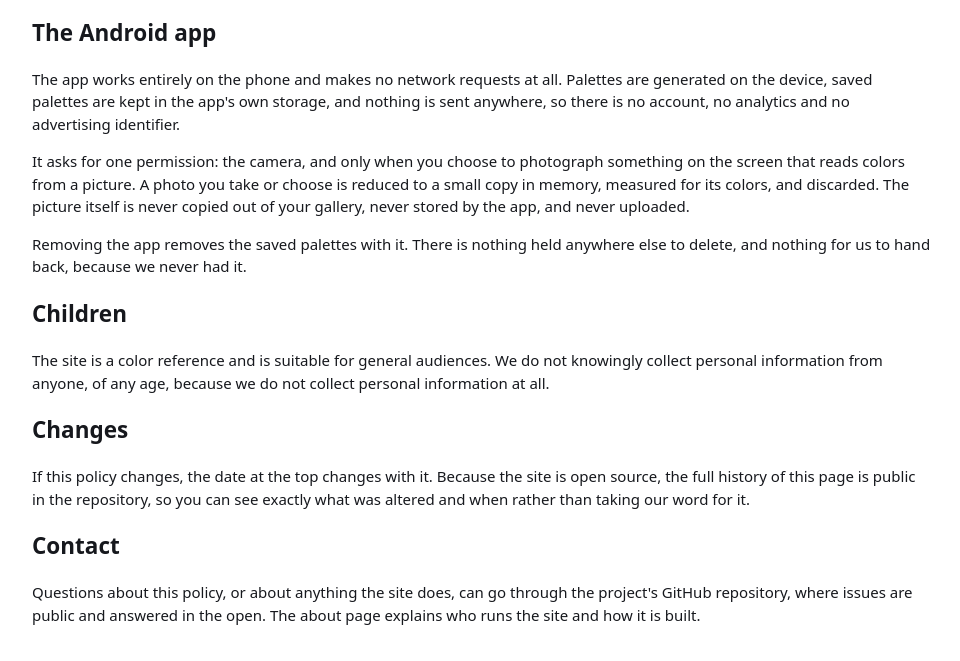
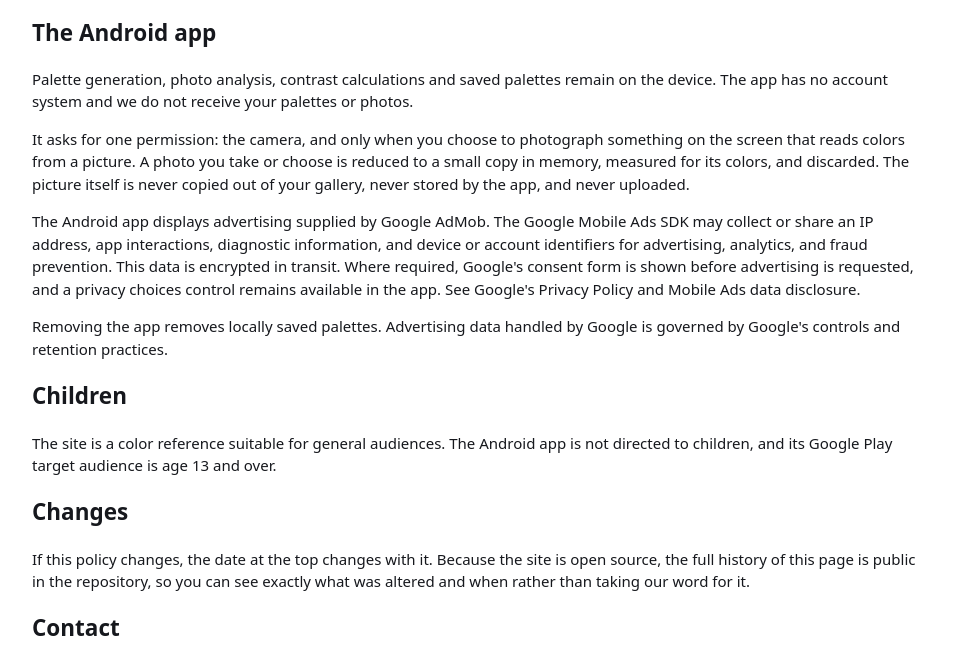
Before and after one commit to PaletteVault/palettevault.github.io, an Astro site: page /privacy in a window 1280 px wide. Shown: the part 1366-2027 px from the top of the page, without its empty margins (158-1118 px from the left). Built offline with nearby package versions, Linux system fonts and the light colour scheme; Astro itself is replaced by a stand-in of ours.

Commit message:
app-ads.txt added

```diff
--- /dev/null
+++ b/public/app-ads.txt
@@ -0,0 +1 @@
+google.com, pub-8429290713386535, DIRECT, f08c47fec0942fa0
--- a/src/pages/privacy.astro
+++ b/src/pages/privacy.astro
@@ -15,7 +15,7 @@
  */
 import Layout from '../layouts/Layout.astro';
 
-const UPDATED = 'September 2026';
+const UPDATED = 'November 19, 2026';
 
 const site = Astro.site ?? new URL('https://palette-vault.example');
 const schema = [
@@ -135,9 +135,8 @@ const schema = [
 
 		<h2>The Android app</h2>
 		<p>
-			The app works entirely on the phone and makes no network requests at all. Palettes are
-			generated on the device, saved palettes are kept in the app's own storage, and nothing is
-			sent anywhere, so there is no account, no analytics and no advertising identifier.
+			Palette generation, photo analysis, contrast calculations and saved palettes remain on the
+			device. The app has no account system and we do not receive your palettes or photos.
 		</p>
 		<p>
 			It asks for one permission: the camera, and only when you choose to photograph something on
@@ -146,15 +145,25 @@ const schema = [
 			copied out of your gallery, never stored by the app, and never uploaded.
 		</p>
 		<p>
-			Removing the app removes the saved palettes with it. There is nothing held anywhere else to
-			delete, and nothing for us to hand back, because we never had it.
+			The Android app displays advertising supplied by Google AdMob. The Google Mobile Ads SDK may
+			collect or share an IP address, app interactions, diagnostic information, and device or account
+			identifiers for advertising, analytics, and fraud prevention. This data is encrypted in transit.
+			Where required, Google's consent form is shown before advertising is requested, and a privacy
+			choices control remains available in the app. See Google's{
+				' '
+			}<a href='https://policies.google.com/privacy' rel='noopener'>Privacy Policy</a> and{
+				' '
+			}<a href='https://developers.google.com/admob/android/privacy/play-data-disclosure' rel='noopener'>Mobile Ads data disclosure</a>.
+		</p>
+		<p>
+			Removing the app removes locally saved palettes. Advertising data handled by Google is governed
+			by Google's controls and retention practices.
 		</p>
 
 		<h2>Children</h2>
 		<p>
-			The site is a color reference and is suitable for general audiences. We do not knowingly
-			collect personal information from anyone, of any age, because we do not collect personal
-			information at all.
+			The site is a color reference suitable for general audiences. The Android app is not directed
+			to children, and its Google Play target audience is age 13 and over.
 		</p>
 
 		<h2>Changes</h2>
```
